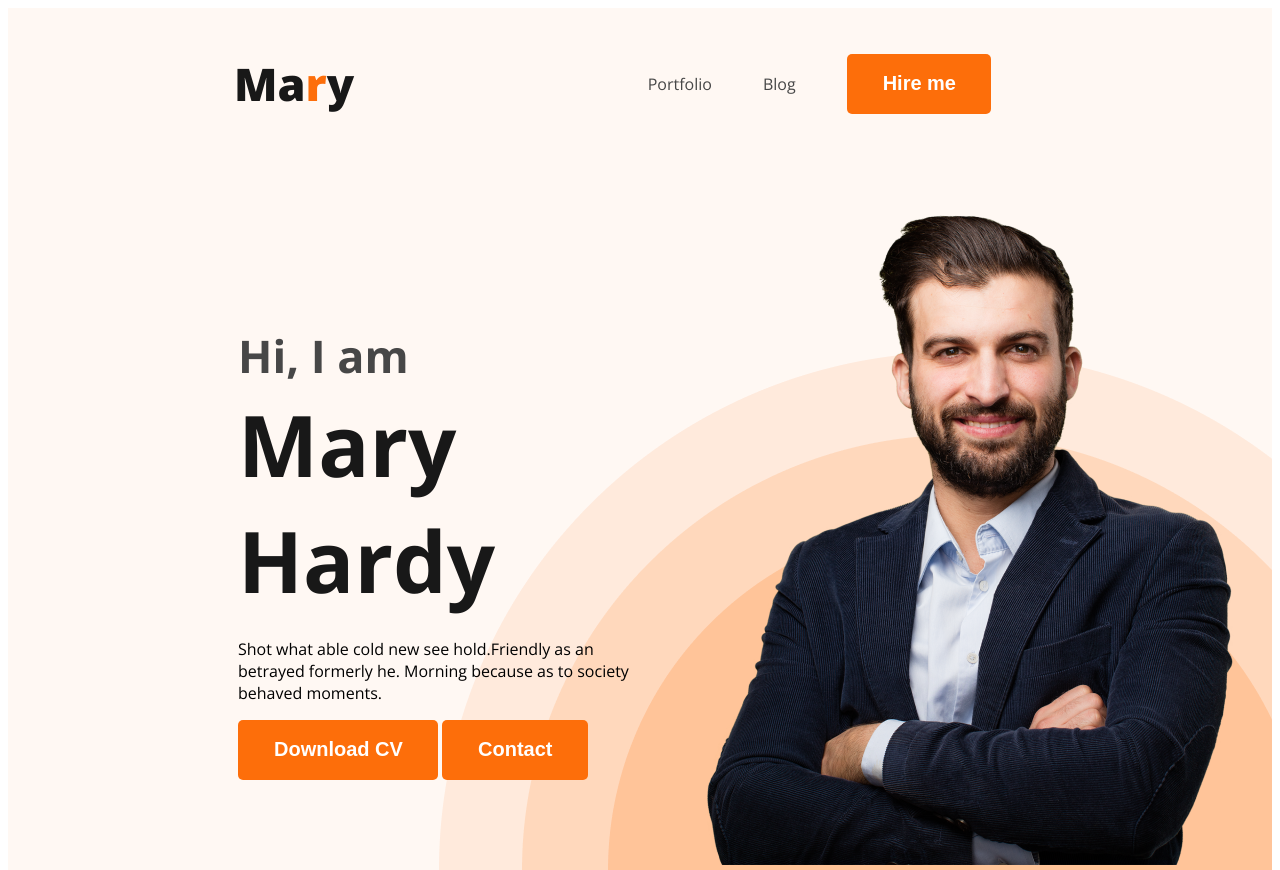
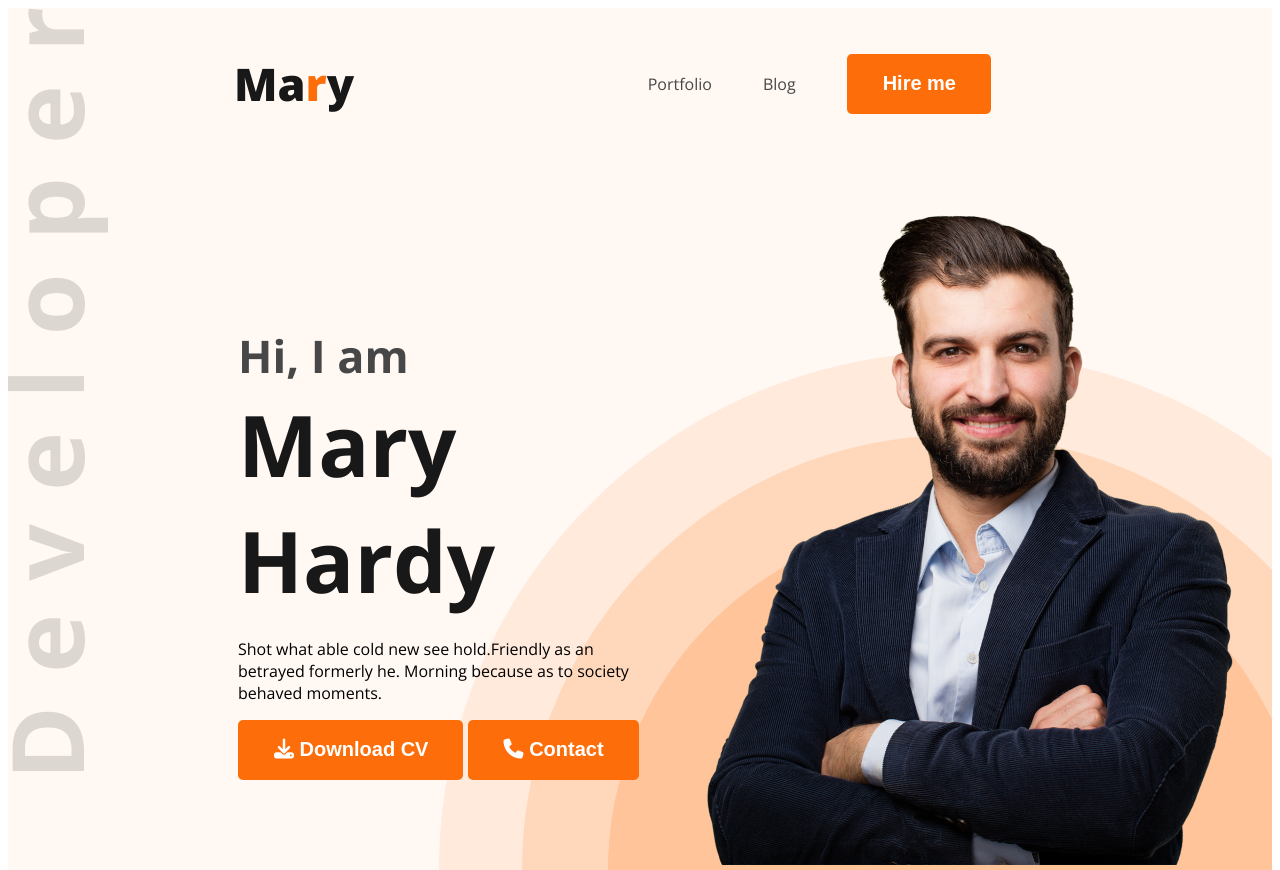
Before and after one commit to Mahbub049/personal-portfolio-2024, a plain HTML site: page index.html in a window 1280 px wide. Shown: the top 870 px of the page. Drawn offline with nearby package versions, Linux system fonts and the light colour scheme.

Commit message:
added icons

```diff
--- a/index.html
+++ b/index.html
@@ -8,6 +8,7 @@
     <link rel="preconnect" href="https://fonts.gstatic.com" crossorigin>
     <link href="https://fonts.googleapis.com/css2?family=Open+Sans:wght@400;700;800&display=swap" rel="stylesheet">
     <link rel="stylesheet" href="styles/style.css">
+    <script src="https://kit.fontawesome.com/6e7e069626.js" crossorigin="anonymous"></script>
 </head>
 <body>
     <header class="header">
@@ -24,8 +25,8 @@
                 <h3 class="banner-greeting">Hi, I  am</h3>
                 <h1 class="banner-title">Mary Hardy</h1>
                 <p class="banner-description">Shot what able cold new see hold.Friendly as an betrayed formerly he. Morning because as to society behaved moments.</p>
-                <button class="btn-primary">Download CV</button>
-                <button class="btn-primary">Contact</button>
+                <button class="btn-primary"> <i class="fa-solid fa-download"></i> Download CV</button>
+                <button class="btn-primary"><i class="fa-solid fa-phone"></i> Contact</button>
             </div>
             <div>
                 <img class="pro-pic" src="images/hardy.png" alt="">
@@ -174,7 +175,7 @@ to any of the 1500+ FontAwesome 5 free icons available. Aenean commodo ligula eg
             </div>
         </div>
         <div class="download-cv">
-            <button class="btn-primary">Download CV</button>
+            <button class="btn-primary"><i class="fa-solid fa-download"></i>  Download CV</button>
         </div>
         </section>
     </main>
--- a/styles/style.css
+++ b/styles/style.css
@@ -62,9 +62,9 @@ nav a{
 /* Header */
 .header{
     background-color: #FFF8F3;
-    background-image: url('../images/header_bg.png');
+    background-image: url('../images/header_bg.png'), url('../images/developer.png');
     background-repeat: no-repeat;
-    background-position: bottom right;
+    background-position: bottom right, top left;
 }
 .banner{
     padding: 30px 30px 0px 230px;
@@ -222,5 +222,3 @@ footer{
     background: #FFF;
     width: 100%;
 }
-
-.contact input{}
```
